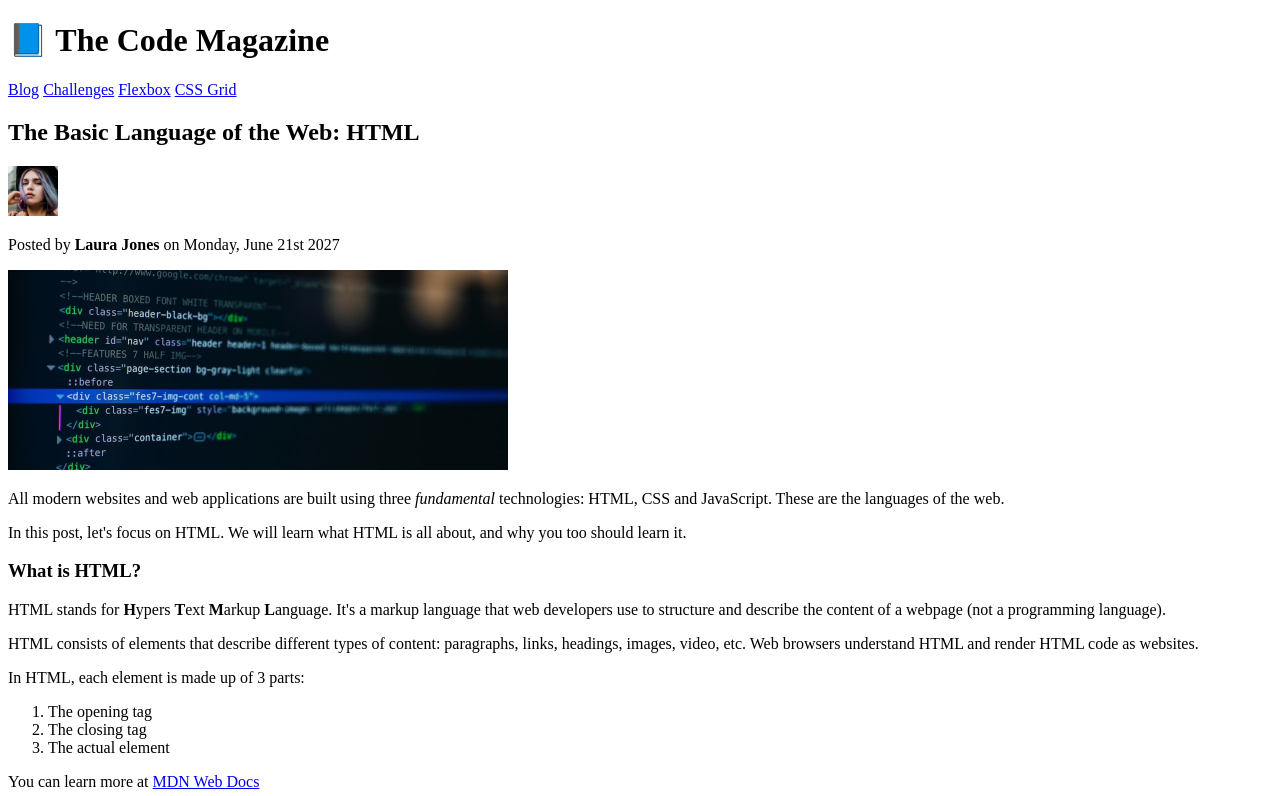
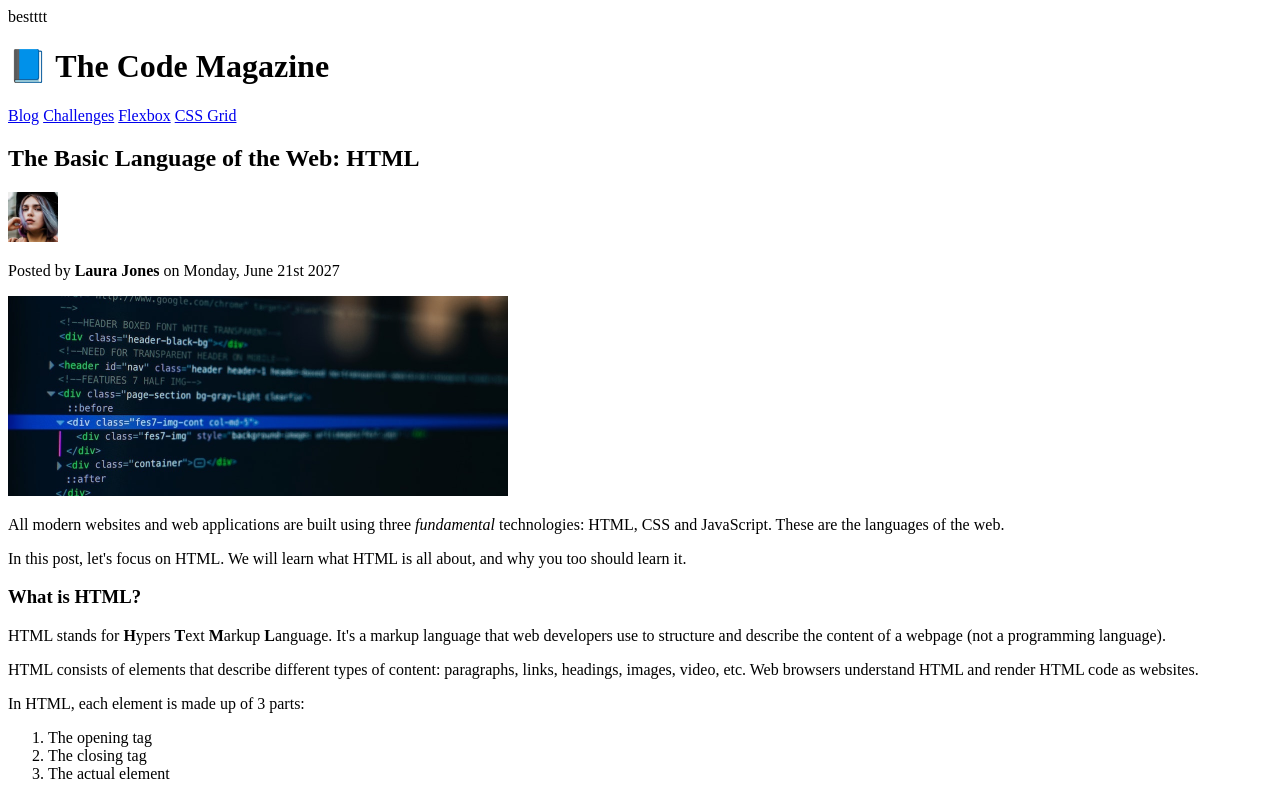
Before and after one commit to zidannndevv/learn-html, a plain HTML site: page index.html in a window 1280 px wide. Shown: the top 796 px of the page. Drawn offline with Linux system fonts and the light colour scheme.

Commit message:
add right class

```diff
--- a/index.html
+++ b/index.html
@@ -7,6 +7,11 @@
     <title>The Basic Language of the Web: HTML</title>
 </head>
 <body>
+    <nav>
+        <div class="right">bestttt</div>
+    </nav>
+
+
     <header>
         <h1>📘 The Code Magazine</h1>
 
```
